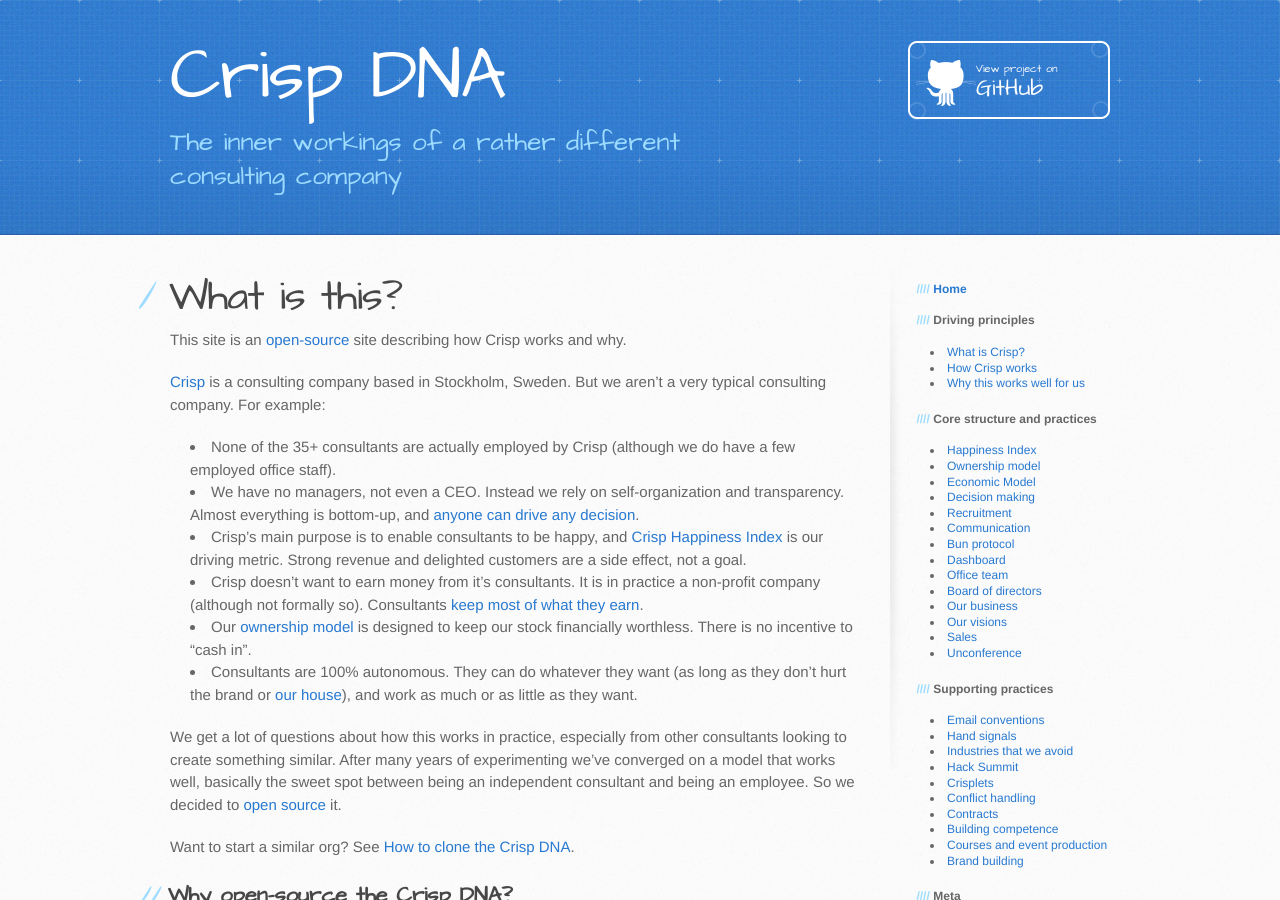
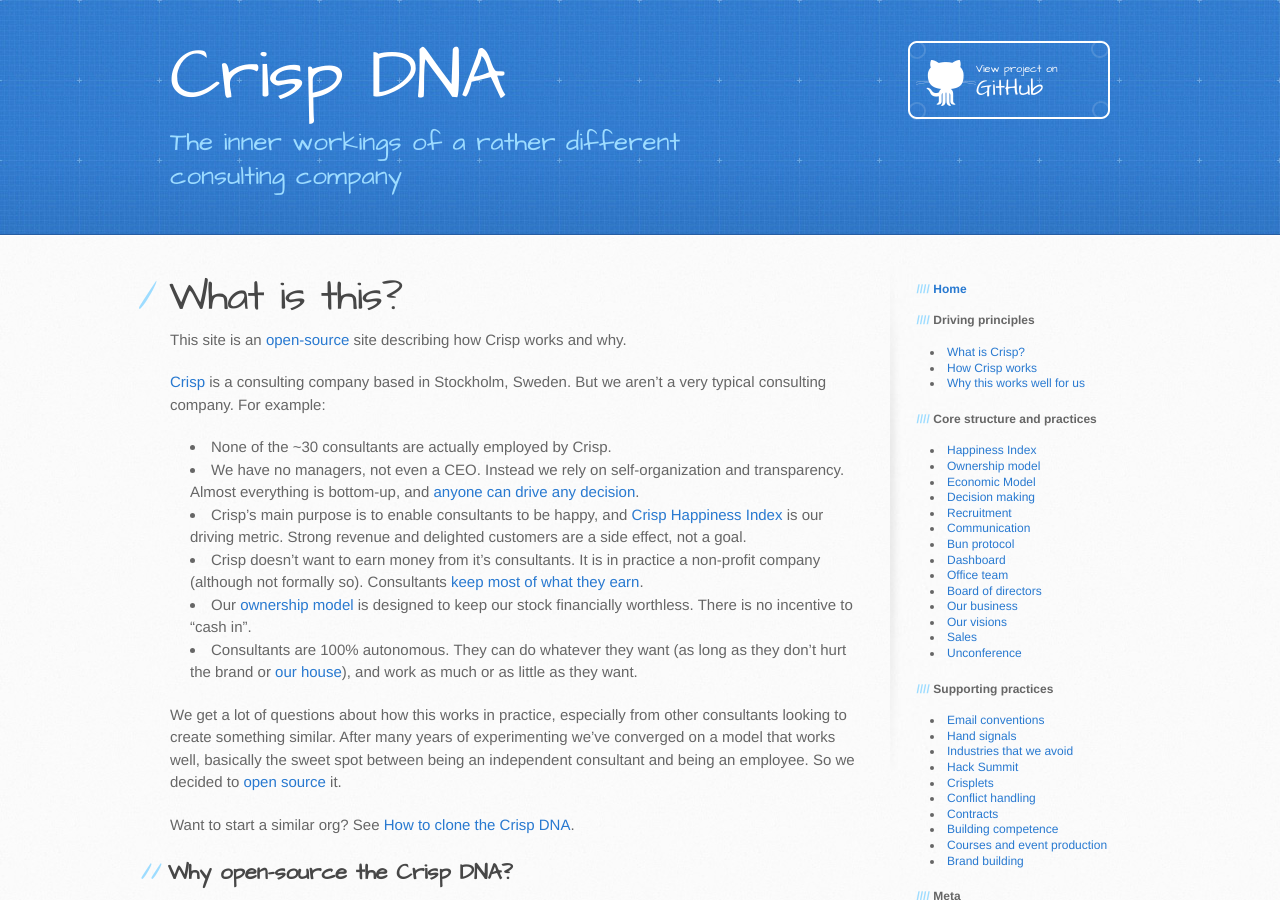
Before and after one commit to crispab/crisp-dna, a Jekyll site: the page built from _docs/index.md, in a window 1280 px wide and 900 px high. Built offline with Jekyll 4.4.1, drawn with Linux system fonts in a browser that asks for light colours.

Commit message:
Minor changes to index page

```diff
--- a/_docs/index.md
+++ b/_docs/index.md
@@ -10,7 +10,7 @@
 
 [Crisp](https://www.crisp.se) is a consulting company based in Stockholm, Sweden. But we aren't a very typical consulting company. For example:
 
--   None of the 35+ consultants are actually employed by {{ site.company_name }} (although we do have a few employed office staff).
+-   None of the ~30 consultants are actually employed by {{ site.company_name }}.
 -   We have no managers, not even a CEO. Instead we rely on self-organization and transparency. Almost everything is bottom-up, and [anyone can drive any decision](decisions.html).
 -   Crisp's main purpose is to enable consultants to be happy, and [Crisp Happiness Index](happiness-index.html) is our driving metric. Strong revenue and delighted customers are a side effect, not a goal.
 -   Crisp doesn't want to earn money from it's consultants. It is in practice a non-profit company (although not formally so). Consultants [keep most of what they earn](economic-model.html).
```
